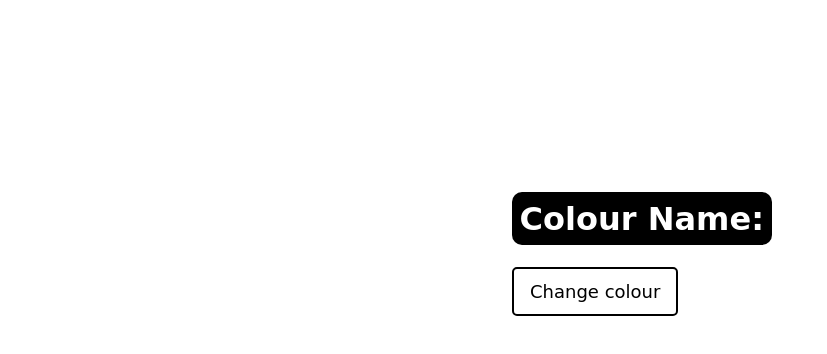
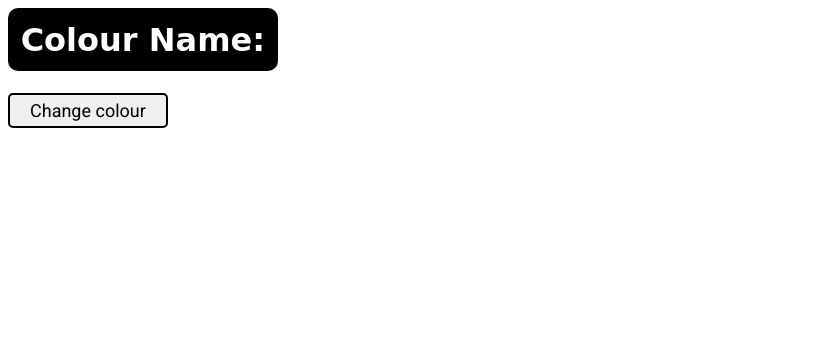
Before and after one commit to programmergeek/colour-changer, a plain HTML site: page index.html in a window 1280 px wide. Shown: the whole page, without its empty margins (0-827 px from the left). Drawn offline with Linux system fonts and the light colour scheme; a web font is replaced by a local one.

Commit message:
removed uneeded styling and changed font for button

```diff
--- a/main.css
+++ b/main.css
@@ -1,12 +1,8 @@
 @import url('https://fonts.googleapis.com/css2?family=Baloo+Paaji+2&display=swap');
-
-body, button{
-    font-family: 'Baloo Paaji 2', cursive;
-}
+@import url('https://fonts.googleapis.com/css2?family=Roboto&display=swap');
 
 body{
-    margin-top: 15%;
-    margin-left: 40%;
+    font-family: 'Baloo Paaji 2', cursive;
 }
 
 h1{
@@ -14,15 +10,15 @@ h1{
     color: white;
     border-radius: 10px;
     width: max-content;
-    min-width: 200px;
+    max-width: 500px;
     padding: 1%;
 }
 
 button{
-    background-color: white;
+    font-family: 'Roboto', sans-serif;
     border: 2px solid black;
     border-radius: 5px;
     font-size: 18px;
     align-items: center;
-    padding: 12px 16px;
+    padding: 5px 20px;
 }
```
